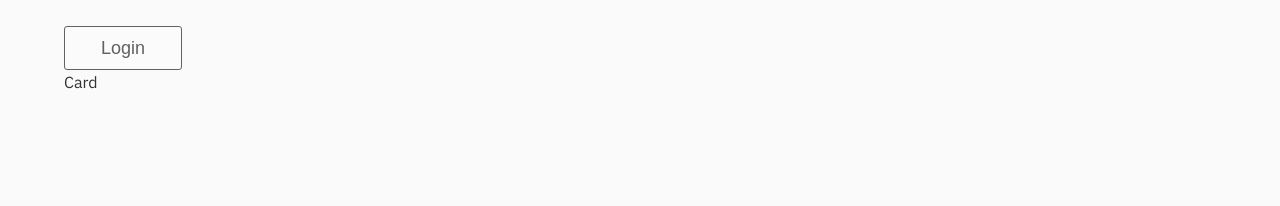
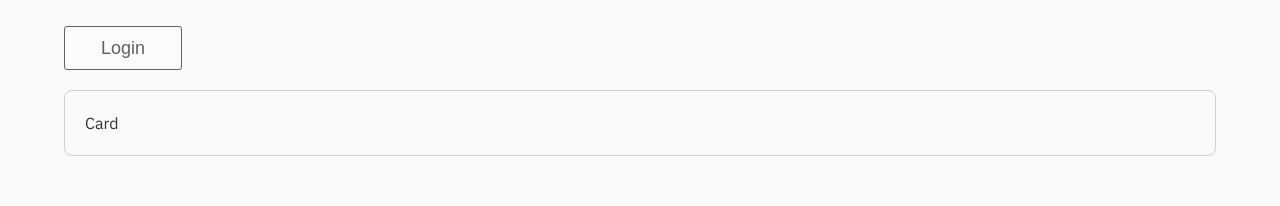
Before and after one commit to yetric/nextjs, a Next.js app: page /login in a window 1280 px wide. Shown: the part 306-512 px from the top of the page. Built offline with nearby package versions, Linux system fonts and the light colour scheme.

Commit message:
Basic styling for Card

```diff
--- a/src/shared/components/Card.tsx
+++ b/src/shared/components/Card.tsx
@@ -4,5 +4,5 @@ import styles from "./styles/Card.module.scss";
 interface CardProps {}
 
 export const Card = ({}: CardProps) => {
-    return <div>Card</div>;
+    return <div className={styles.outer}>Card</div>;
 };
--- a/src/shared/components/styles/Card.module.scss
+++ b/src/shared/components/styles/Card.module.scss
@@ -1 +1,9 @@
 /* Auto */
+
+.outer {
+  border: 1px solid var(--light-gray);
+  padding: 20px;
+  border-radius: 8px;
+  background: var(--white);
+  margin: 20px 0;
+}
```
